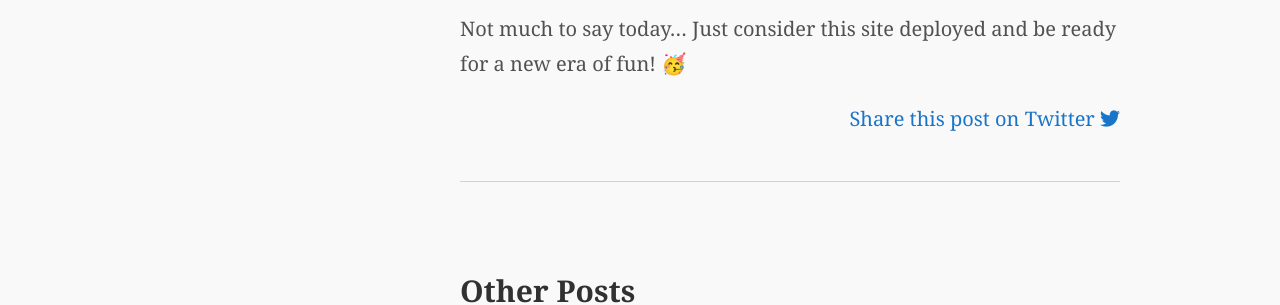
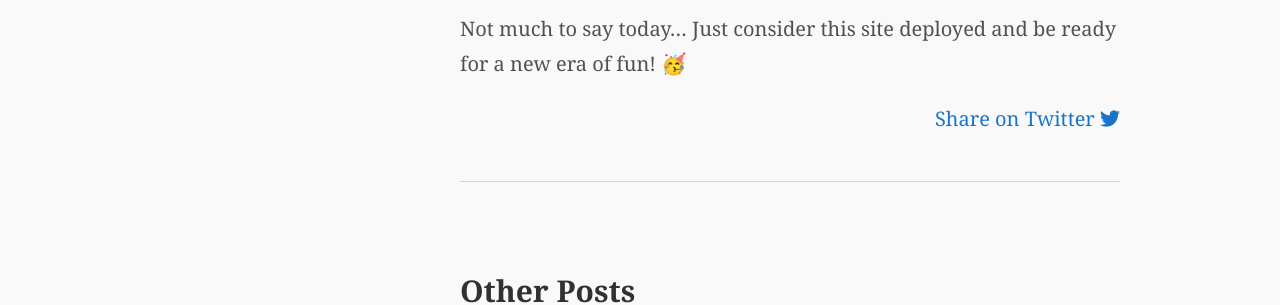
Before and after one commit to fbeeper/fbeeper.github.io, a Jekyll site: the page built from _posts/2020-05-02-Hello-World.md, in a window 1280 px wide. Shown: the part 169-474 px from the top of the page. Built offline with Jekyll 4.4.1, drawn with Linux system fonts in a browser that asks for light colours; nearby versions of some CDN libraries; some web fonts are replaced.

Commit message:
update twitter sharing copy

```diff
--- a/_layouts/post.html
+++ b/_layouts/post.html
@@ -11,7 +11,7 @@ layout: default
   {{ content }}
 
   <div class="share-actions">
-  <a href="https://twitter.com/intent/tweet?text={{ page.title | cgi_escape }}&amp;url={{ site.url | cgi_escape }}{{ page.url | cgi_escape }}&amp;via={{ site.author.twitter  | cgi_escape }}" rel="nofollow" target="_blank">Share this post on Twitter <i class="fab fa-twitter"></i></a>
+  <a href="https://twitter.com/intent/tweet?text={{ page.title | cgi_escape }}&amp;url={{ site.url | cgi_escape }}{{ page.url | cgi_escape }}&amp;via={{ site.author.twitter  | cgi_escape }}" rel="nofollow" target="_blank">Share on Twitter <i class="fab fa-twitter"></i></a>
   </div>
 </div>
 
```
